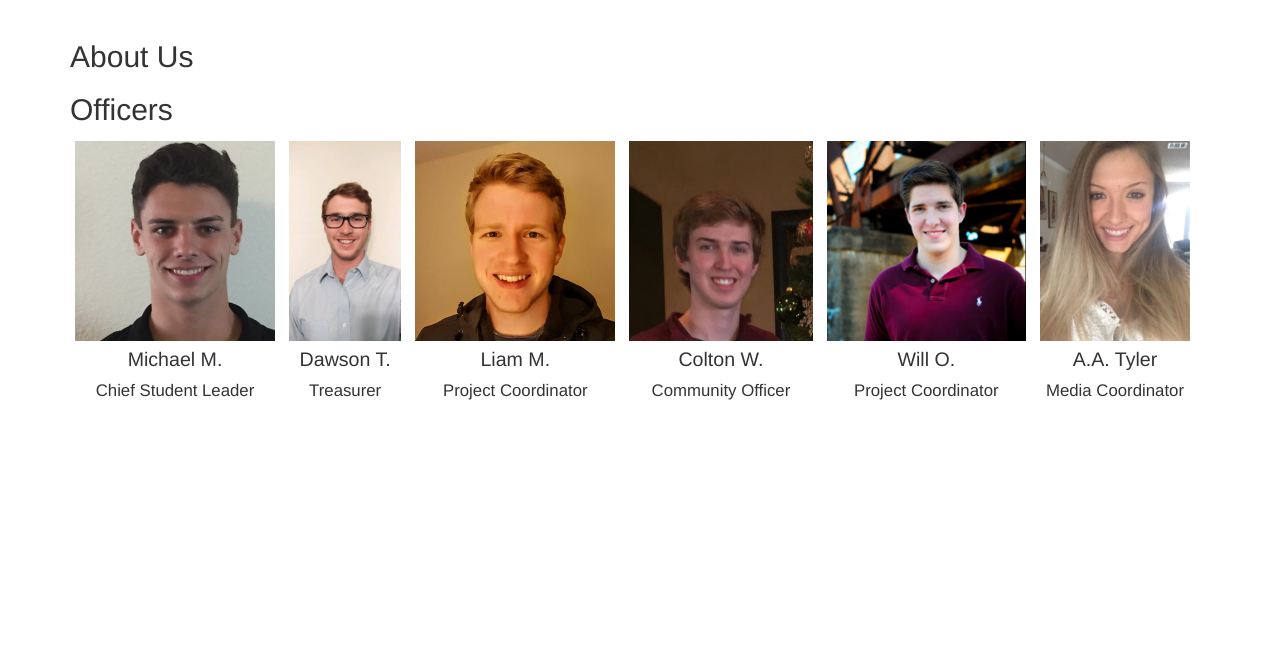
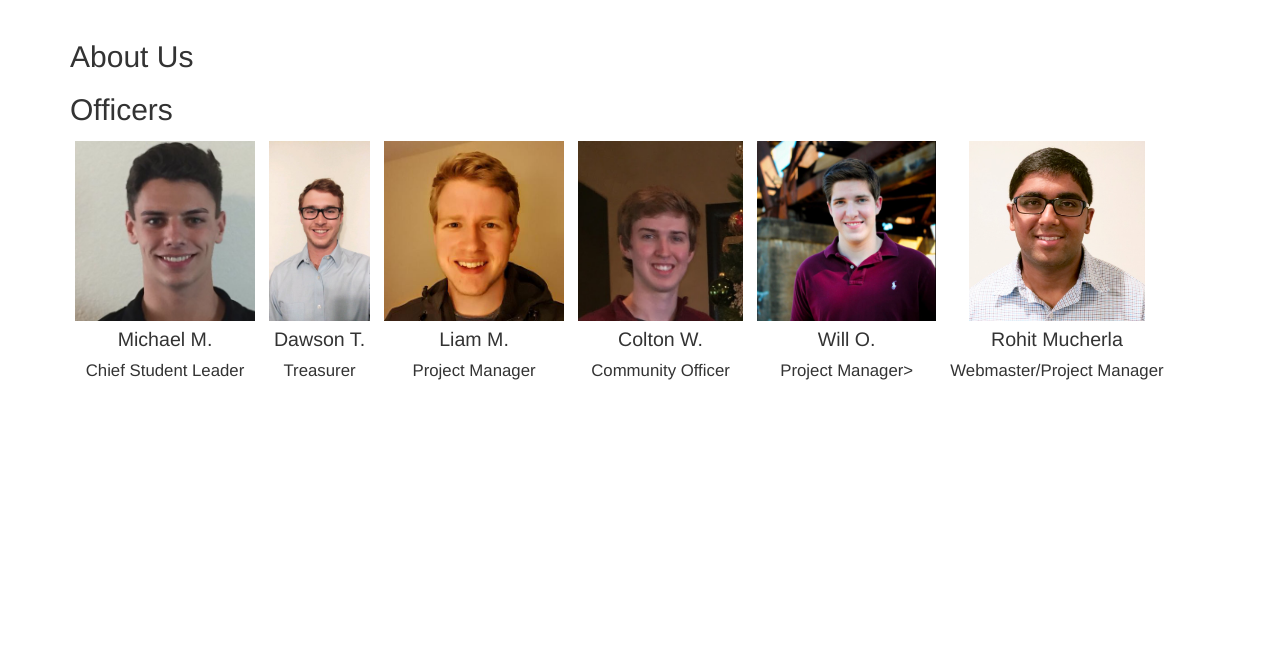
Before and after one commit to rohitmucherla/ACC-Website, a PHP site: page /about.html in a window 1280 px wide. Shown: the part 51-699 px from the top of the page. Run offline with PHP 8.4, Linux system fonts and the light colour scheme.

Commit message:
moved image height to CSS, added rohit

```diff
--- a/about.html
+++ b/about.html
@@ -44,35 +44,34 @@
         <h2>About Us</h2>
         <h2>Officers</h2>
         <div class="box">
-            <img src="Images/about-us-photos/Michael.JPG" height="200"/>
+            <img src="Images/about-us-photos/Michael.JPG"/>
             <div class="center name"> Michael M.</div>
             <div class="center title"> Chief Student Leader</div>
         </div>
         <div class="box">
-            <img src="Images/about-us-photos/Dawson.JPG" height="200"/>
+            <img src="Images/about-us-photos/Dawson.JPG"/>
             <div class="center name"> Dawson T.</div>
             <div class="center title"> Treasurer</div>
         </div>
         <div class="box">
-            <img src="Images/about-us-photos/Liam.jpeg" height="200"/>
+            <img src="Images/about-us-photos/Liam.jpeg"/>
             <div class="center name"> Liam M.</div>
-            <div class="center title"> Project Coordinator</div>
+            <div class="center title"> Project Manager</div>
         </div>
         <div class="box">
-            <img src="Images/about-us-photos/colton.jpeg"
-                 height="200"/>
+            <img src="Images/about-us-photos/colton.jpeg"/>
             <div class="center name"> Colton W.</div>
             <div class="center title"> Community Officer</div>
         </div>
         <div class="box">
-            <img src="Images/about-us-photos/Will.JPG" height="200"/>
+            <img src="Images/about-us-photos/Will.JPG"/>
             <div class="center name"> Will O.</div>
-            <div class="center title"> Project Coordinator</div>
+            <div class="center title"> Project Manager></div>
         </div>
         <div class="box">
-            <img src="Images/about-us-photos/Alyssa.JPG" height="200"/>
-            <div class="center name"> A.A. Tyler</div>
-            <div class="center title"> Media Coordinator</div>
+            <img src="Images/about-us-photos/rohit.jpg"/>
+            <div class="center name"> Rohit Mucherla</div>
+            <div class="center title"> Webmaster/Project Manager</div>
         </div>
     </div>
 </div>
--- a/css/about.css
+++ b/css/about.css
@@ -1,6 +1,12 @@
 div.box {
     display: inline-block;
     margin: 5px;
+    text-align: center;
+}
+
+img {
+    height: 180px;
+    margin: auto;
 }
 
 .center {
```
Also changed, not shown: Images/about-us-photos/rohit.jpg (added).
